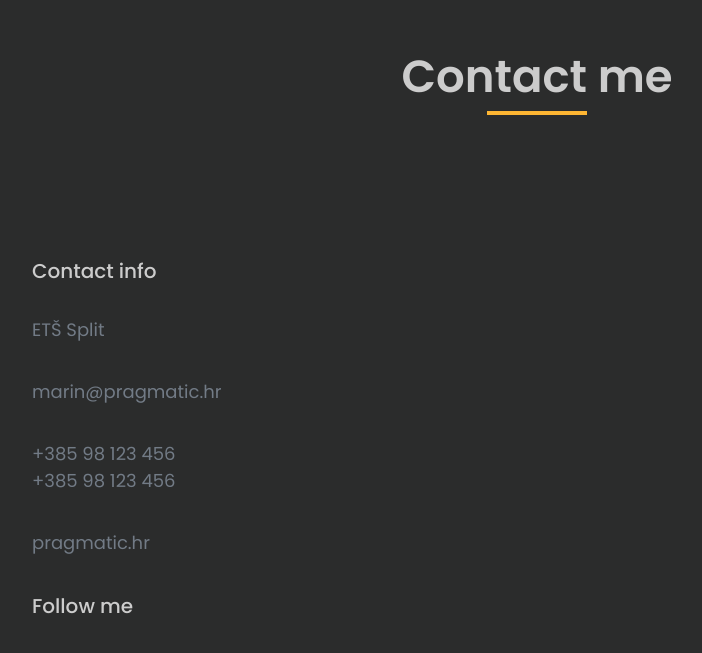
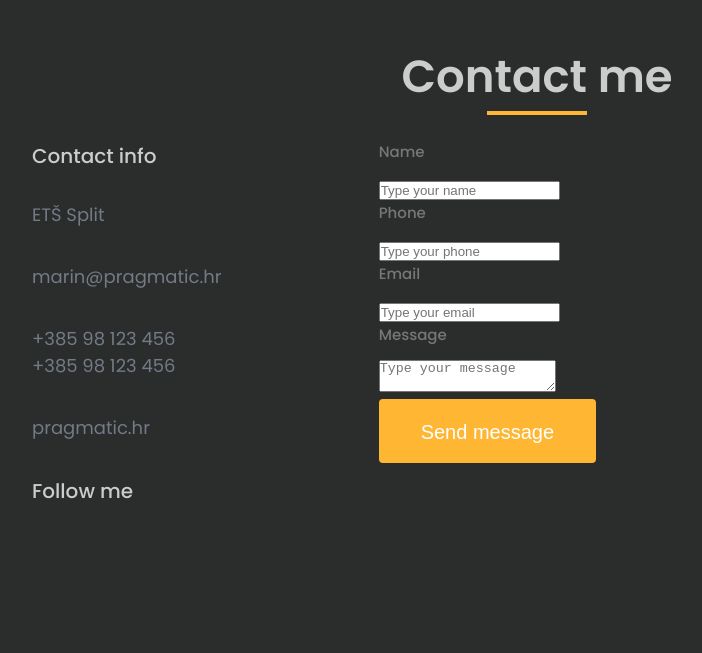
Before and after one commit to thejj26/3D-A, a plain HTML site: page index.html in a window 1280 px wide. Shown: the part 2753-3406 px from the top of the page, without its empty margins (103-805 px from the left). After the commit the page ends 3289 px from the top, so only its background shows below. Drawn offline with Linux system fonts and the light colour scheme.

Commit message:
Add files via upload

```diff
--- a/assets/css/style.css
+++ b/assets/css/style.css
@@ -363,11 +363,8 @@ h4 {
 }
 
 .contact .left {
-  grid-column: span 3;
-}
-
-.contact .right {
-  grid-column: span 9;
+  grid-column: span 4;
+  padding: 0;
 }
 
 .contact .left h5 {
@@ -398,3 +395,28 @@ h4 {
 .contact .left p:not(:last-child):not(:nth-child(4)){
   margin-bottom: 35px;
 }
+
+.contact-form{
+  grid-column: span 8;
+  display: grid;
+  grid-template-columns: repeat(8, minmax(0,1fr));
+  gap:30px;
+  grid-auto-rows: min-content;
+}
+
+.full{
+  grid-column: span 8;
+}
+
+.half{
+  grid-column: span 4;
+}
+
+label{
+  display: block;
+  font-weight: 500;
+  font-size: 15px;
+  line-height: 22px;
+  color:#777777;
+  margin-bottom: 14px;
+}
--- a/index.html
+++ b/index.html
@@ -121,7 +121,7 @@
       <div class="contact-title">
         <h2>Contact me</h2>
       </div>
-    </div>
+
       <div class="left">
         <h5>Contact info</h5>
         <p>ETŠ Split</p>
@@ -134,7 +134,30 @@
         <p><a href="https://pragmatic.hr">pragmatic.hr</a></p>
         <h5>Follow me</h5>
       </div>
-    <div class="right"></div>
+      <div class="contact-form">
+        <form autocomplete="on">
+          <div class="contact-form__field full">
+            <label>Name</label>
+            <input type="text" class="contact-form__field-input" placeholder="Type your name">
+          </div>
+          <div class="contact-form__field half">
+            <label>Phone</label>
+            <input type="text" class="contact-form__field-input" placeholder="Type your phone">
+          </div>
+          <div class="contact-form__field half">
+            <label>Email</label>
+            <input type="text" class="contact-form__field-input" placeholder="Type your email">
+          </div>
+          <div class="contact-form__field full">
+            <label>Message</label>
+            <textarea class="contact-form__field-textarea" placeholder="Type your message"></textarea>
+          </div>
+          <div class="send-button-wrapper">
+            <button class="custom-btn custom-btn-send fill">Send message</button>
+          </div>
+        </form>
+      </div>
+    </div>
   </section>
 </body>
 
```
Lines whose indentation alone changed are shown as unchanged.
